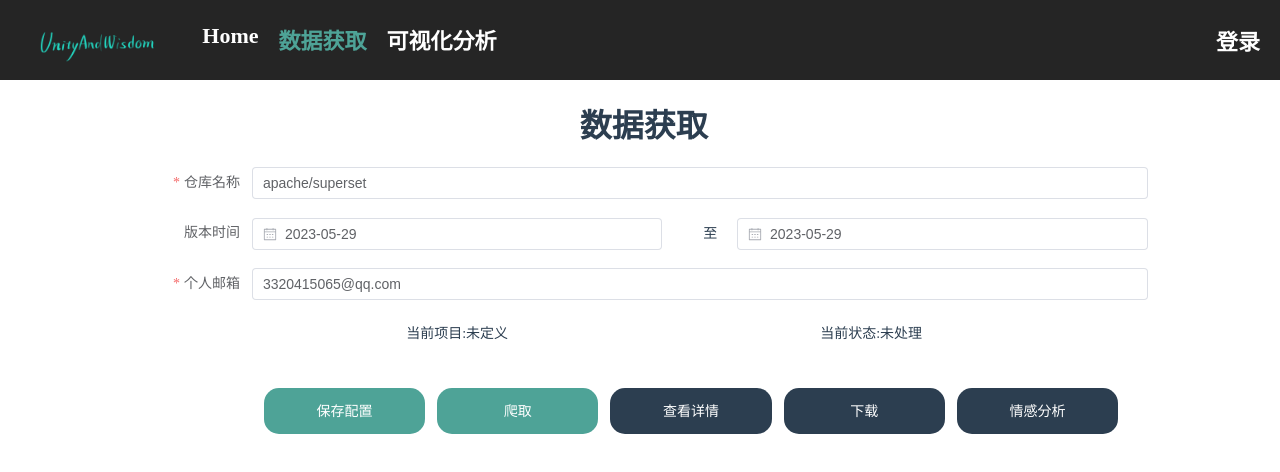
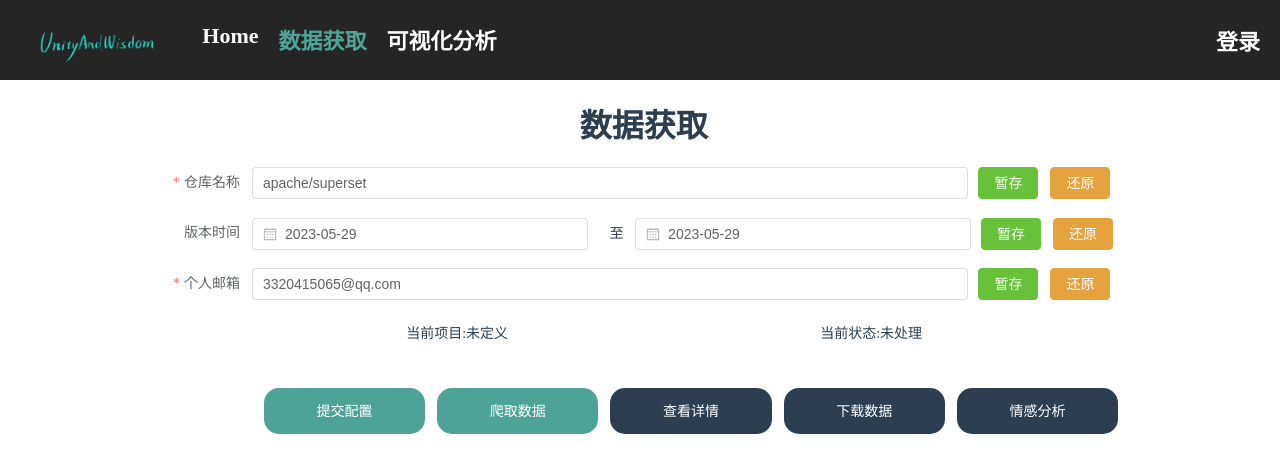
Before and after one commit to zym10101/2023Spring-SEIII-Frontend, a Vue app: page /scrapy in a window 1280 px wide. Shown: the top 472 px of the page. Built offline with nearby package versions, Linux system fonts and the light colour scheme.

Commit message:
feat:时间选择不能早于earliest

```diff
--- a/src/views/ScrapyView.vue
+++ b/src/views/ScrapyView.vue
@@ -5,35 +5,41 @@
       <el-form ref="form" :model="form" label-width="20%">
         <el-form-item label="仓库名称" prop="repo"
                       :rules="[{required: true, message: '请输入仓库名称', trigger: 'blur'}]">
-          <el-input v-model="form.repo"></el-input>
+          <el-input v-model="form.repo" style="width: 80%;margin-right: 10px"></el-input>
+          <el-button type="success" @click="saveRepoName">暂存</el-button>
+          <el-button type="warning" @click="clearRepoName">还原</el-button>
         </el-form-item>
         <el-form-item label="版本时间">
-          <el-col :span="11">
-            <el-date-picker type="date" placeholder="起始时间" v-model="form.since"
+          <el-col :span="9" style="margin-right: 10px">
+            <el-date-picker type="date" :disabled-date="disabledDate" placeholder="起始时间" v-model="form.since"
                             style="width: 100%;"></el-date-picker>
           </el-col>
-          <el-col class="line" :span="2">&nbsp;&nbsp;&nbsp;&nbsp;&nbsp;&nbsp;至</el-col>
-          <el-col :span="11">
+          <el-col class="line" :span="1">至</el-col>
+          <el-col :span="9" style="margin-right: 10px">
             <el-date-picker type="date" placeholder="结束时间" v-model="form.until"
-                            style="width: 100%;"></el-date-picker>
+                            style="width:100%;"></el-date-picker>
           </el-col>
+          <el-button type="success">暂存</el-button>
+          <el-button type="warning">还原</el-button>
         </el-form-item>
         <el-form-item label="个人邮箱" prop="email" :rules="[
       { required: true, message: '请输入邮箱地址', trigger: 'blur' },
       { type: 'email', message: '请输入正确的邮箱地址', trigger: ['blur', 'change'] }]">
-          <el-input v-model="form.email" autocomplete="off"></el-input>
+          <el-input v-model="form.email" autocomplete="off" style="width: 80%;margin-right: 10px"></el-input>
+          <el-button type="success">暂存</el-button>
+          <el-button type="warning">还原</el-button>
         </el-form-item>
         <el-form-item>
           <el-col class="line" :span="11">当前项目:{{ repo_name }}</el-col>&nbsp;
           <el-col class="line" :span="11">当前状态:{{ scrapy_status }}</el-col>
         </el-form-item>
         <el-form-item>
-          <el-button type="primary" class="primaryButton buttonitem" @click="onSubmit">保存配置</el-button>
-          <el-button type="primary" class="primaryButton buttonitem" @click="crawling">爬取</el-button>
+          <el-button type="primary" class="primaryButton buttonitem" @click="onSubmit">提交配置</el-button>
+          <el-button type="primary" class="primaryButton buttonitem" @click="crawling">爬取数据</el-button>
           <el-button type="success" class="successButton buttonitem" id="scrapy_issue_detail"
                      @click="dataTableVisible = true">查看详情
           </el-button>
-          <el-button type="success" class="successButton buttonitem" @click="chooseType">下载</el-button>
+          <el-button type="success" class="successButton buttonitem" @click="chooseType">下载数据</el-button>
           <el-button type="success" class="successButton buttonitem" @click="analyse">情感分析</el-button>
         </el-form-item>
       </el-form>
@@ -132,6 +138,7 @@ export default {
       scrapy_status: '未处理',
       radio: 'csv',
       repo_name: "未定义",
+      earliestTime: '',
     }
   },
   mounted() {
@@ -141,6 +148,25 @@ export default {
     this.form.email = "3320415065@qq.com";
   },
   methods: {
+    disabledDate(date) {
+      return date < new Date(this.earliestTime);
+    },
+    saveRepoName() {
+      axios.get('/api/issue/earliest', {
+        params: {
+          repo: this.form.repo
+        }
+      }).then((res) => {
+        this.earliestTime = res.data
+        this.$message({
+          message: '仓库名称保存成功！',
+          type: 'success'
+        });
+      })
+    },
+    clearRepoName() {
+      this.form.repo = ''
+    },
     onSubmit() {
       if (this.form.repo === '' || this.form.email === '') {
         this.$message({
```
